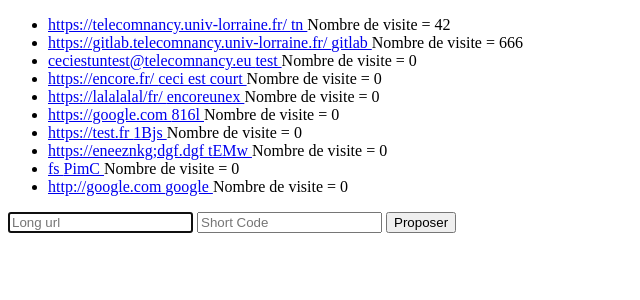
After one commit to Zarakinn/url-shortener-exam4-CS54, a Flask app: page /add in a window 1280 px wide. The commit adds this page. Shown: the top 300 px of the page, without its empty margins (0-640 px from the left). Run offline with Flask 2, Linux system fonts and the light colour scheme; data comes from the database, SQL or seed files in the repository; both versions use the stored data as it was after the commit.

Commit message:
bien avancé et fonctionne

```diff
--- a/app.py
+++ b/app.py
@@ -1,17 +1,125 @@
 from flask import Flask, render_template,request,redirect
+from flask import g
+import random,string
+import sqlite3
+
+app = Flask(__name__)
 
 
-app = Flask(__name__)
+
+def getdb():
+    db = getattr( g,'_database',None)
+    if db is None:
+        db = g._databse = sqlite3.connect("short_urls.db")
+    return db
 
 @app.route("/status")
 def index():
     return 'Up and running'
 
+def GetDisplayData():
+    db = getdb()
+
+    c = db.cursor()
+    c.execute("SELECT * FROM link")
+    data = c.fetchall()
+    return data
+
 @app.route("/display")
 def display():
-    data = [
-    ('https://telecomnancy.univ-lorraine.fr/', 'tn', 42),
-    ('https://gitlab.telecomnancy.univ-lorraine.fr/', 'gitlab', 666)
-    ]
+    data = GetDisplayData()
+    return render_template("display.html",liste = data)
 
-    return render_template("display.html",liste = data)
+@app.route("/add",methods=["GET","POST"])
+def add():
+
+    if request.method == "POST":
+        url = request.form.get("target_url")
+        code = request.form.get("short_code")
+
+        db = getdb()
+        c = db.cursor()
+
+        c.execute("SELECT * FROM link WHERE link.long_url=? OR link.short_url=?",(url,code))
+
+        x = c.fetchall()
+        if x == [] and url!="" and code!="": # il n'y a pas eu de pb d'unicité
+
+            c.execute("INSERT INTO link VALUES (?,?,?)",(url,code,0))
+            db.commit()
+
+            data = GetDisplayData()
+            return render_template("add.html",liste = data, base_case=False,error=False)
+        else :
+            data = GetDisplayData()
+            return render_template("add.html",liste = data, base_case=False,error=True)
+
+    else :
+        data = GetDisplayData()
+        return render_template("add.html",liste = data, base_case=True,error=False)
+
+
+def GenerateLink():
+
+    db = getdb()
+    c = db.cursor()
+
+    SHORTCODE_LENGTH = 4;
+    alphabet = string.ascii_letters + string.digits
+
+    valide = False
+    while not valide:
+        short_code = ''.join(random.choice(alphabet) for i in range(SHORTCODE_LENGTH))
+        print(short_code)
+        c.execute("SELECT * FROM link WHERE link.short_url=?",(short_code,))
+        x = c.fetchall()
+        if x == []:
+            valide = True
+            print("Genere lien =" + short_code)
+            break
+        print("ECHEC GENERATION LIEN, NOUVELLE ESSAI")
+        SHORTCODE_LENGTH+=1
+    return short_code
+
+@app.route("/shorten",methods=["GET","POST"])
+def shorten():
+
+    if request.method == "POST":
+
+        target_url = request.form.get("target_url")
+
+        db = getdb()
+        c = db.cursor()
+
+        c.execute("SELECT * FROM link WHERE link.long_url=?",(target_url,))
+        x = c.fetchall()
+
+        if x == [] and target_url!="":
+
+            generated_link = GenerateLink()
+            c.execute("INSERT INTO link VALUES (?,?,?)",(target_url,generated_link,0))
+            db.commit()
+
+            data = GetDisplayData()
+            return render_template("shorten.html",liste=data,base_case=False,error=False)
+        else:
+            data = GetDisplayData()
+            return render_template("shorten.html",liste=data,base_case=False,error=True)
+    else :
+        data = GetDisplayData()
+        return render_template("shorten.html", liste = data,base_case=True,error=False)
+
+@app.route("/r/<string:short_code>")
+def redirection(short_code):
+    print("Redirection grace au short_code = "+ short_code)
+
+    db = getdb()
+    c = db.cursor()
+
+    c.execute("SELECT * FROM link WHERE link.short_url=?",(short_code,))
+    x = c.fetchall()
+
+    if x!=[]:
+        return redirect(x[0][0])
+    else:
+        return "erreur, on ne connait pas ce raccourci"
--- /dev/null
+++ b/database_schema.txt
@@ -0,0 +1,5 @@
+CREATE TABLE link (
+long_url TEXT PRIMARY KEY,
+short_url TEXT UNIQUE NOT NULL,
+visite INTEGER DEFAULT 0
+);
--- /dev/null
+++ b/templates/add.html
@@ -0,0 +1,38 @@
+{% extends 'layout.html' %}
+
+{% block body %}
+
+<disp>
+    <ul>
+        {%for element in liste%}
+            <li>
+                <a href="{{element[0]}}">{{element[0]}} </a>
+                <a href="{{element[1]}}">{{element[1]}} </a>
+                <a>Nombre de visite = {{element[2]}}</a>
+            </li>
+        {%endfor%}
+    </ul>
+</disp>
+
+<p>
+    <form action="/add" method ="POST">
+        <input autocomplete="off" autofocus name="target_url" placeholder="Long url" type="text">
+        <input autocomplete="off" autofocus name="short_code" placeholder="Short Code" type="text">
+        <input type="submit" value="Proposer">
+    </form>
+
+    <mess>
+    {%if not base_case%}
+
+        {% if error %}
+            <p>/!\ il y a eu un problème lors de l'insertion</p>
+        {% else %}
+            <p>Tout c'est super bien passé</p>
+        {%endif%}
+
+    {% endif %}
+    </mess>
+
+</p>
+
+{% endblock %}
--- a/templates/display.html
+++ b/templates/display.html
@@ -1,6 +1,6 @@
 {% extends 'layout.html' %}
 
-{% block body %}}
+{% block body %}
 
 <ul>
     {%for element in liste%}
```
Also changed, not shown: templates/shorten.html (added, +35 -0 lines), short_urls.db (added).
